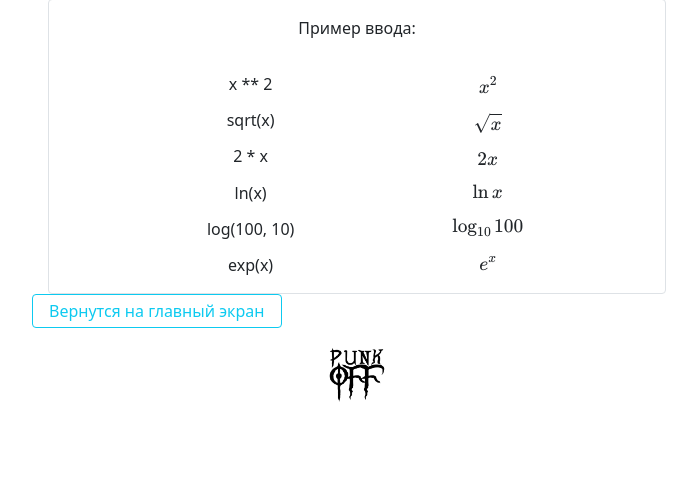
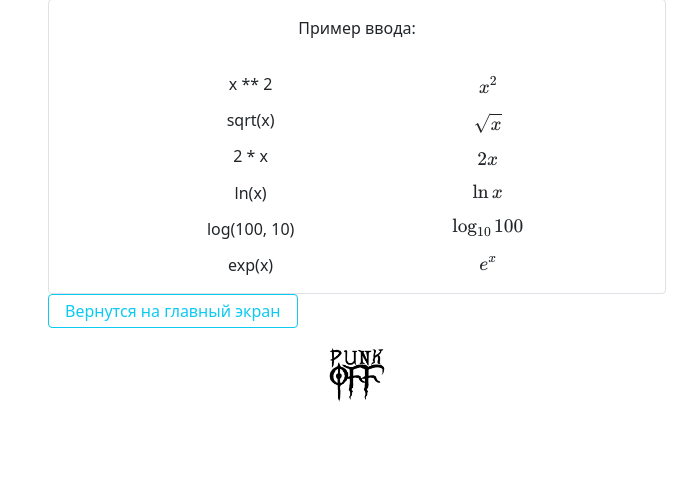
Before and after one commit to pank-su/site-reload, a Flask app: page /math/task_1 in a window 1280 px wide. Shown: the part 71-555 px from the top of the page, without its empty margins (283-980 px from the left). Run offline with Flask 2, Linux system fonts and the light colour scheme; some libraries are stand-ins or nearby versions.

Commit message:
add button

```diff
--- a/templates/first_task_for_edit.html
+++ b/templates/first_task_for_edit.html
@@ -138,7 +138,9 @@
         sel.value = "{{el['content']}}"
     {% endfor %}
 </script>
-<button type="button" class="btn btn-outline-info px-3 py-1" onclick='document.location.replace("/")'>Вернутся на главный экран</button>
+<div class="px-3">
+    <button type="button" class="btn btn-outline-info px-3 py-1" onclick='document.location.replace("/")'>Вернутся на главный экран</button>
+</div>
 <footer class="py-2 d-flex justify-content-center" id='footer'>
     <a href="https://github.com/Cynep-SU">
         <img src="{{ url_for('static', filename='images/pankoff.png')}}" alt="HTML tutorial" style="width:78px;height:78px;">
--- a/templates/first_task_solution.html
+++ b/templates/first_task_solution.html
@@ -218,7 +218,9 @@
         У этой задачи уже есть ссылка.
     </div>
 </div>
-<button type="button" class="btn btn-outline-info px-3 py-1" onclick='document.location.replace("/")'>Вернутся на главный экран</button>
+<div class="px-3">
+    <button type="button" class="btn btn-outline-info px-3 py-1" onclick='document.location.replace("/")'>Вернутся на главный экран</button>
+</div>
 <footer class="py-2 d-flex justify-content-center" id='footer'>
     <a href="https://github.com/Cynep-SU">
         <img src="{{ url_for('static', filename='images/pankoff.png')}}" alt="HTML tutorial"
--- a/templates/second_task.html
+++ b/templates/second_task.html
@@ -39,7 +39,9 @@
         </div>
     </div>
 </div>
-<button type="button" class="btn btn-outline-info px-3 py-1" onclick='document.location.replace("/")'>Вернутся на главный экран</button>
+<div class="px-3">
+    <button type="button" class="btn btn-outline-info px-3 py-1" onclick='document.location.replace("/")'>Вернутся на главный экран</button>
+</div>
 <footer class="py-2 d-flex justify-content-center" id='footer'>
     <a href="https://github.com/Cynep-SU">
         <img src="{{ url_for('static', filename='images/pankoff.png')}}" alt="HTML tutorial"
--- a/templates/second_task_solution.html
+++ b/templates/second_task_solution.html
@@ -76,7 +76,9 @@
         У этой задачи уже есть ссылка.
     </div>
 </div>
-<button type="button" class="btn btn-outline-info px-3 py-1" onclick='document.location.replace("/")'>Вернутся на главный экран</button>
+<div class="px-3">
+    <button type="button" class="btn btn-outline-info px-3 py-1" onclick='document.location.replace("/")'>Вернутся на главный экран</button>
+</div>
 <footer class="py-2 d-flex justify-content-center" id='footer'>
     <a href="https://github.com/Cynep-SU">
         <img src="{{ url_for('static', filename='images/pankoff.png')}}" alt="HTML tutorial"
```
